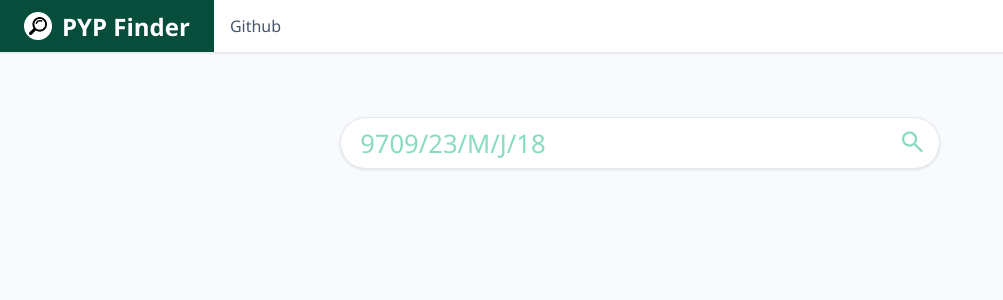
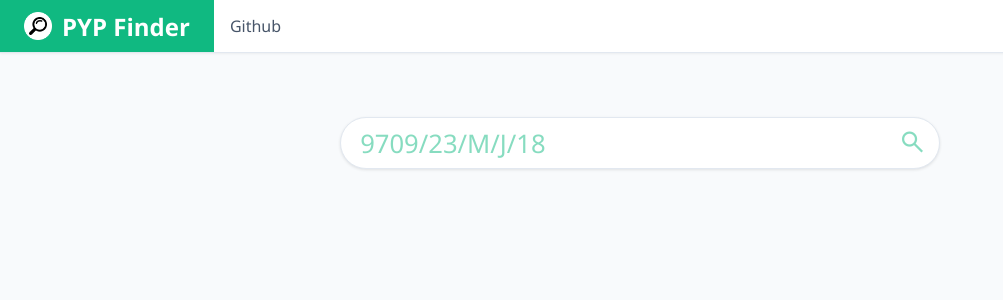
Before and after one commit to MastarCheeze/pyp-finder, a Vue app: page / in a window 1280 px wide. Shown: the top 300 px of the page, without its empty margins (0-1003 px from the left). Built offline with nearby package versions, Linux system fonts and the light colour scheme.

Commit message:
change brand color

```diff
--- a/src/components/NavigationBar.vue
+++ b/src/components/NavigationBar.vue
@@ -29,7 +29,7 @@ nav {
   align-items: center;
   gap: 10px;
   padding: 0.6em 1.5em;
-  background-color: var(--color-brand-dark);
+  background-color: var(--color-brand);
 }
 
 #icon {
```
